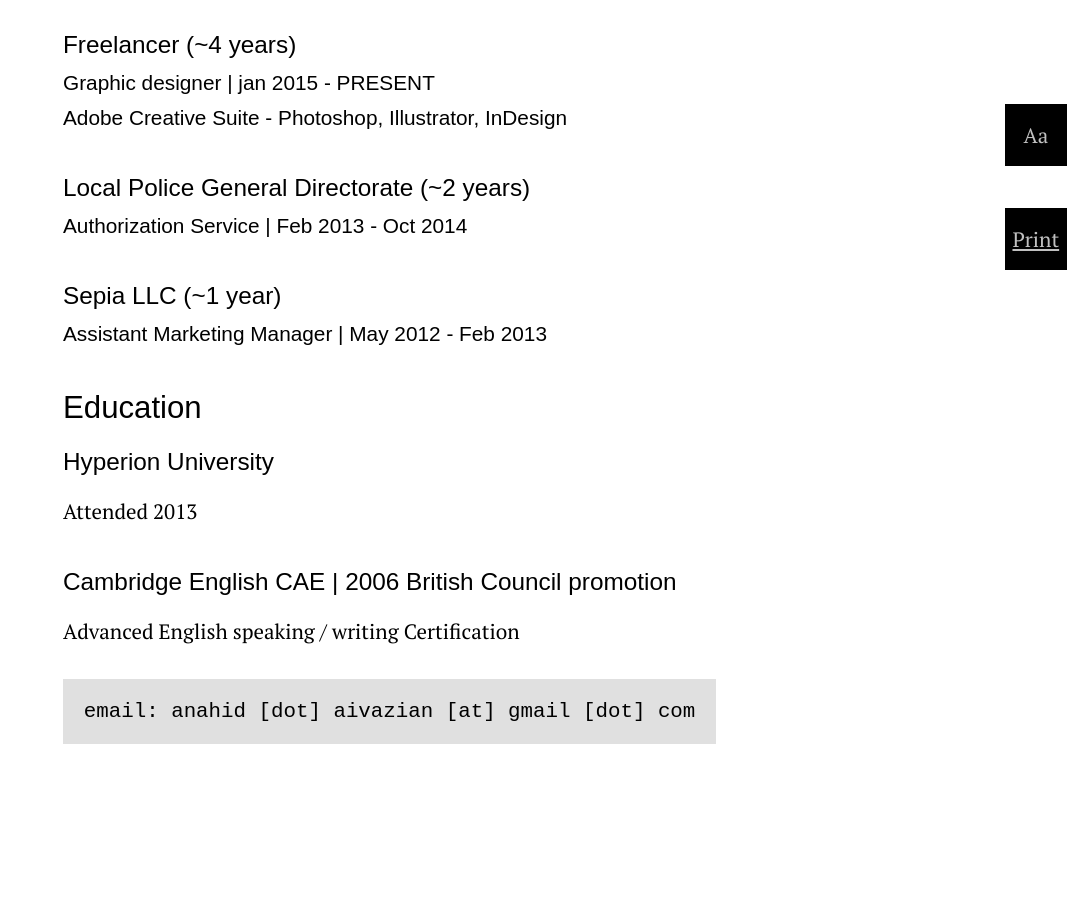
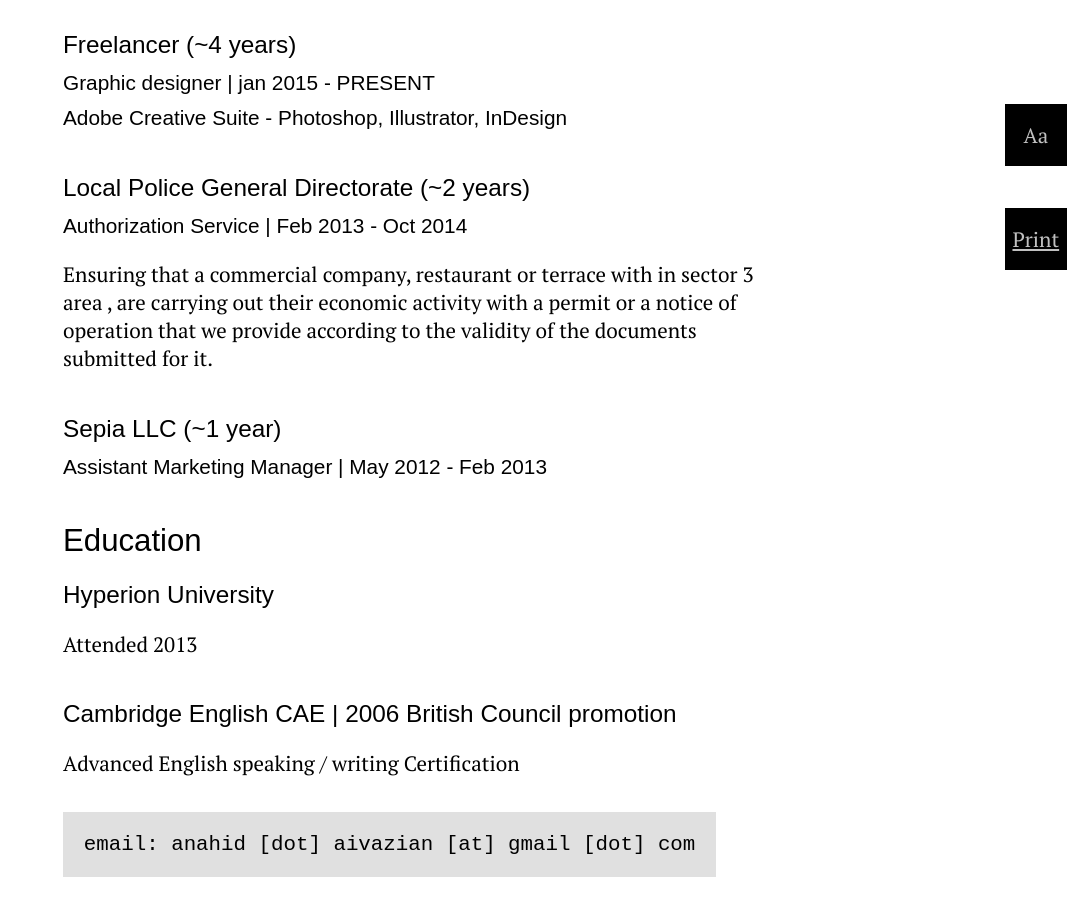
Before and after one commit to anaiv/anaiv.github.io, a Jekyll site: the page cv.html, which Jekyll copies as it is, in a window 1280 px wide and 900 px high, scrolled down 1473 px. Shown: the whole window, without its empty margins (213-1280 px from the left). Built offline with Jekyll 4.4.1, drawn with Linux system fonts in a browser that asks for light colours; some web fonts are replaced; before the commit the page ends 2253 px from its top, so only the background shows below that.

Commit message:
update cv 2

```diff
--- a/cv.html
+++ b/cv.html
@@ -110,6 +110,7 @@
       <article>
         <h3>Local Police General Directorate (~2 years)</h3>
         <h4>Authorization Service | Feb 2013 - Oct 2014</h4>
+        <p>Ensuring that a commercial company, restaurant or terrace with in sector 3 area , are carrying out their economic activity with a permit or a notice of operation that we provide according to the validity of the documents submitted for it.</p>
       </article>
 
       <article>
```
Also changed, not shown: 1 other file.
